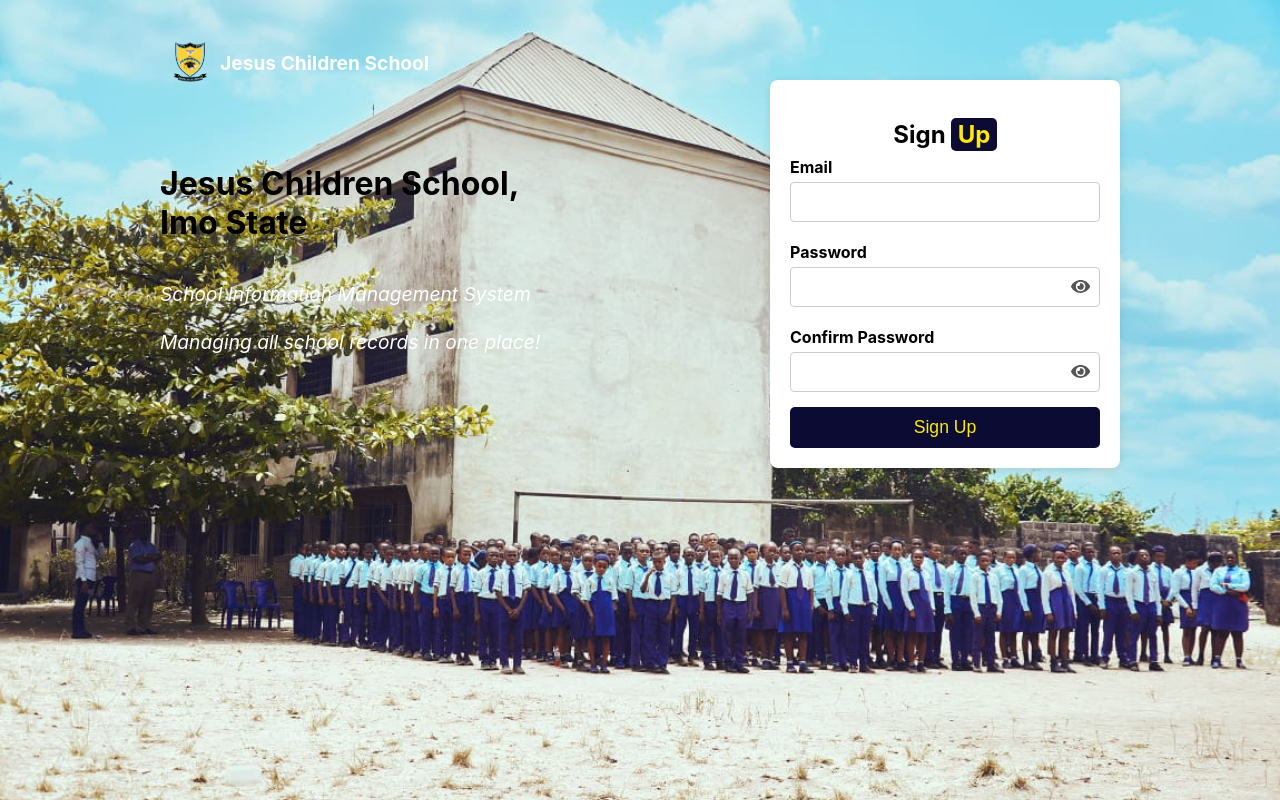
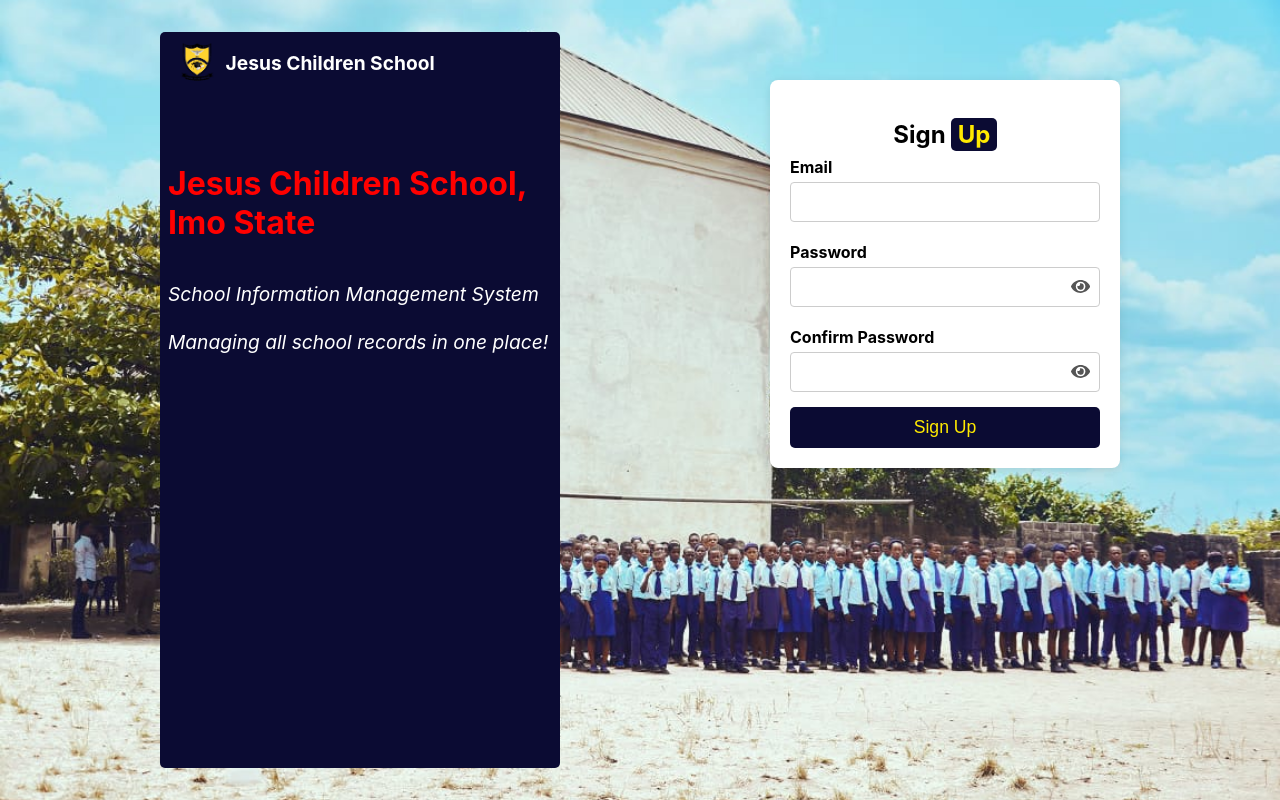
Before and after one commit to RRonniecool/school-website, a React (Create React App) app: page /signup in a window 1280 px wide. Built offline with nearby package versions, Linux system fonts and the light colour scheme.

Commit message:
made changes on the signuppage form

```diff
--- a/src/components/AboutUs/aboutus.css
+++ b/src/components/AboutUs/aboutus.css
@@ -93,7 +93,6 @@
 
 .about-card > p {
     font-size: 0.9rem;
-    /* text-align: justify;  */
 }
 
 .principal-message {
--- a/src/components/SignUp/signuppage.css
+++ b/src/components/SignUp/signuppage.css
@@ -18,7 +18,9 @@
     display: flex;
     flex-direction: column;
     max-width: 400px;
-    padding: 0;
+    padding: 0 0.5rem;
+    background-color: #0B0B33;
+    border-radius: 5px;
 }
 
 .signup-container > div:first-child div{
@@ -45,6 +47,10 @@ h2 {
     color: #333;
     margin-bottom: 0.5rem;
     text-align: center;
+}
+
+.signup-container > div:first-child > h1{
+    color: red;
 }
 
 .signup-container > div:first-child > p {
```
